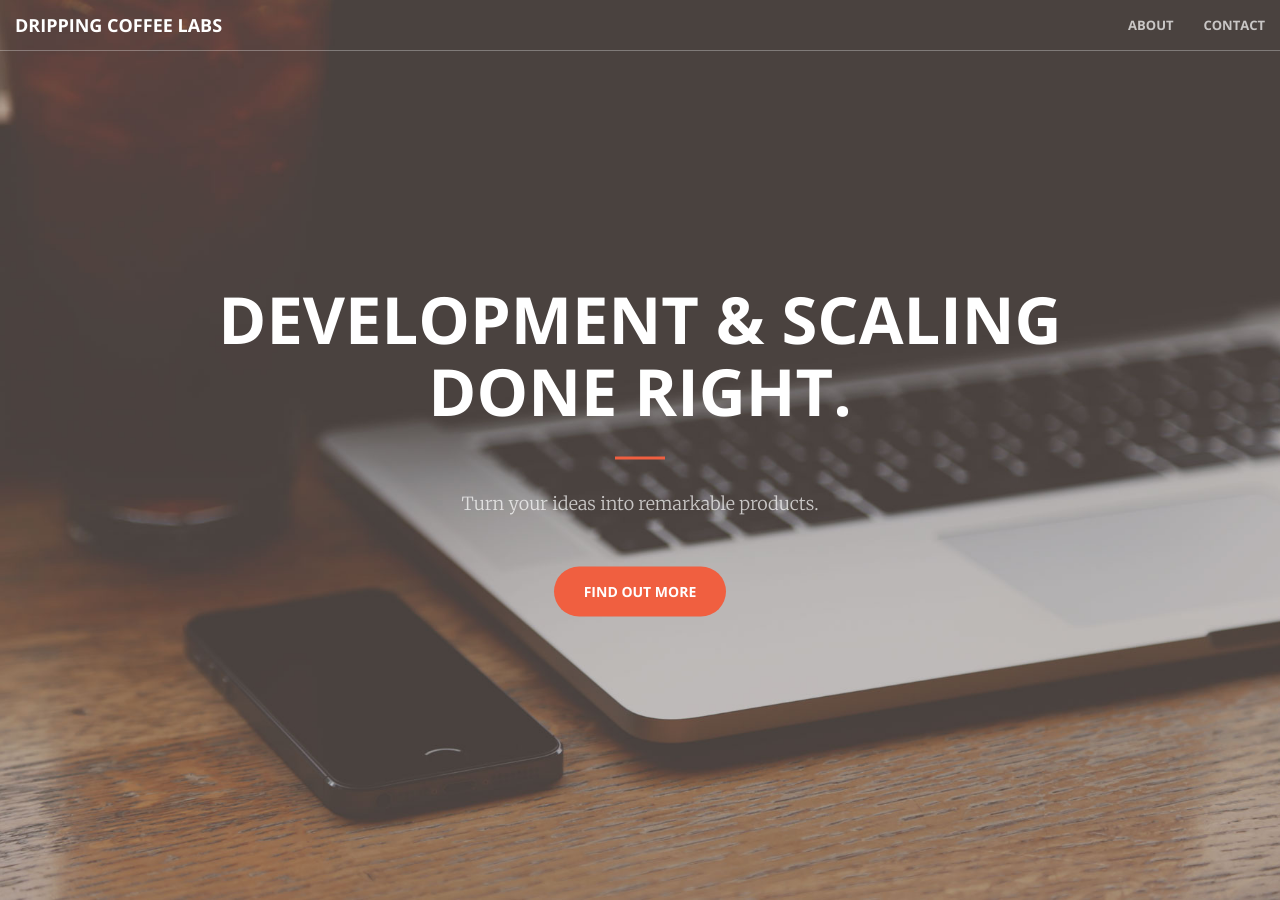
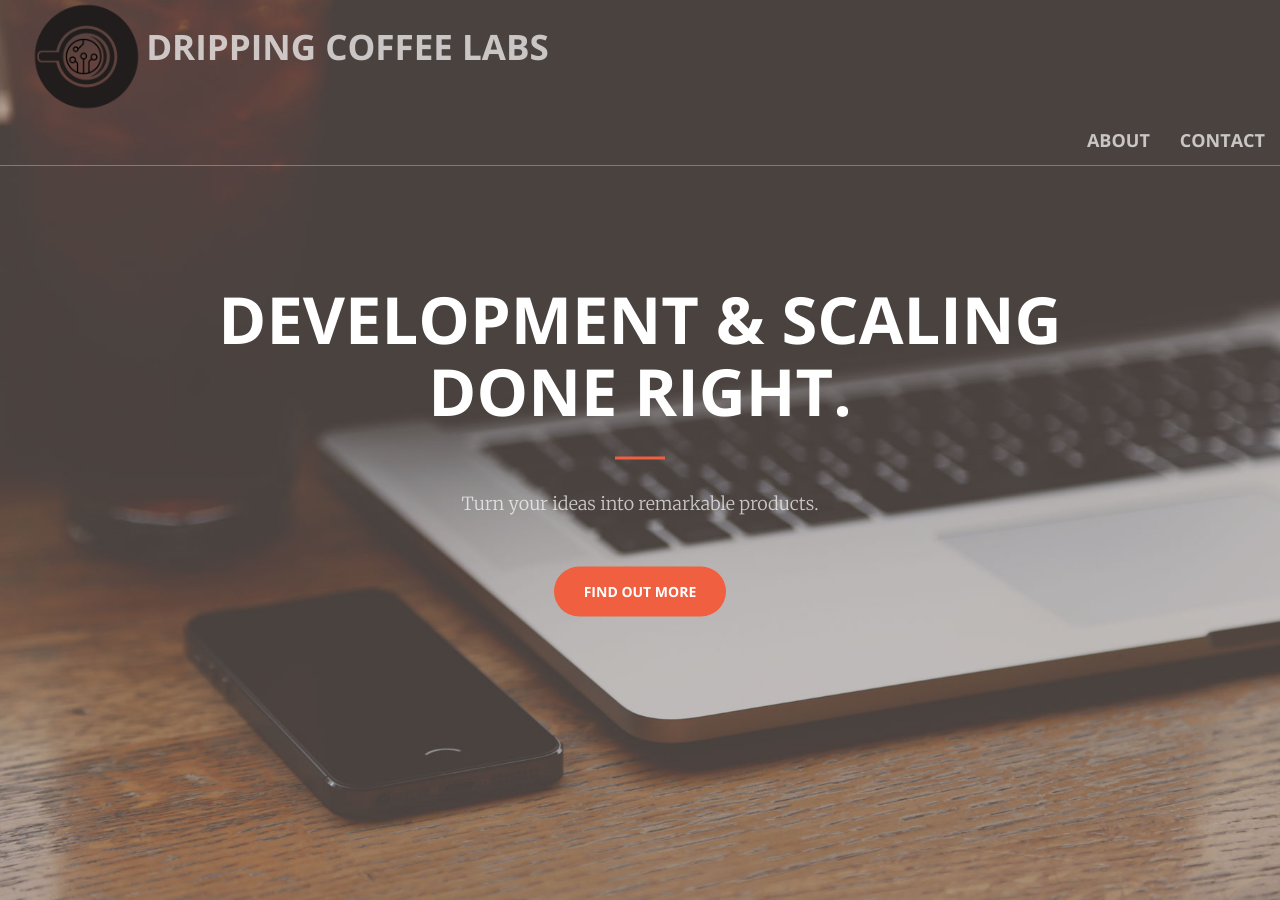
Before and after one commit to shishir99111/consulting-portfolio, a Jekyll site: the page built from index.html, in a window 1280 px wide and 900 px high. Built offline with Jekyll 4.4.1, drawn with Linux system fonts in a browser that asks for light colours.

Commit message:
added logo

```diff
--- a/_includes/nav.html
+++ b/_includes/nav.html
@@ -8,14 +8,24 @@
                 <span class="icon-bar"></span>
                 <span class="icon-bar"></span>
             </button>
-            <a class="navbar-brand page-scroll" href="#page-top">Dripping Coffee Labs</a>
+            <div class="container">
+                <div class="row" style="height: 115px;">
+                    <div class="col-lg-8">
+                        <img src="img/logo.png" style="width: 15%;"></img>
+                        <a class="navbar-brand page-scroll" href="#page-top" style="font-size: 35px;">Dripping Coffee Labs</a>
+                        <!-- <img src="img/logo_text.png" style="width: 50%"></img> -->
+                    </div>
+                </div>
+            </div>
+
+
         </div>
 
         <!-- Collect the nav links, forms, and other content for toggling -->
         <div class="collapse navbar-collapse" id="bs-example-navbar-collapse-1">
-            <ul class="nav navbar-nav navbar-right">
+            <ul class="nav navbar-nav navbar-right" style="font-size: 30px;">
                 <li>
-                    <a class="page-scroll" href="#about">About</a>
+                    <a class="page-scroll" href="#about" style="font-size: 18px;">About</a>
                 </li>
                 <!-- <li>
                     <a class="page-scroll" href="#services">Services</a>
@@ -24,7 +34,7 @@
                     <a class="page-scroll" href="#portfolio">Portfolio</a>
                 </li> -->
                 <li>
-                    <a class="page-scroll" href="#contact">Contact</a>
+                    <a class="page-scroll" href="#contact" style="font-size: 18px;">Contact</a>
                 </li>
             </ul>
         </div>
--- a/_sass/_base.scss
+++ b/_sass/_base.scss
@@ -75,6 +75,7 @@ aside {
     @include sans-serif-font;
     @include transition-all;
     .navbar-header .navbar-brand {
+        float: unset !important;
         color: $theme-primary;
         @include sans-serif-font;
         font-weight: 700;
```
Also changed, not shown: img/favicon.png (deleted), img/logo.png (renamed from img/s.png), img/logo_archive/header_logo_res.png (added), img/logo_archive/header_logo_transparent.png (added), img/logo_archive/old_logo.jpeg (renamed from img/logo.jpeg), img/logo_text.png (added).
